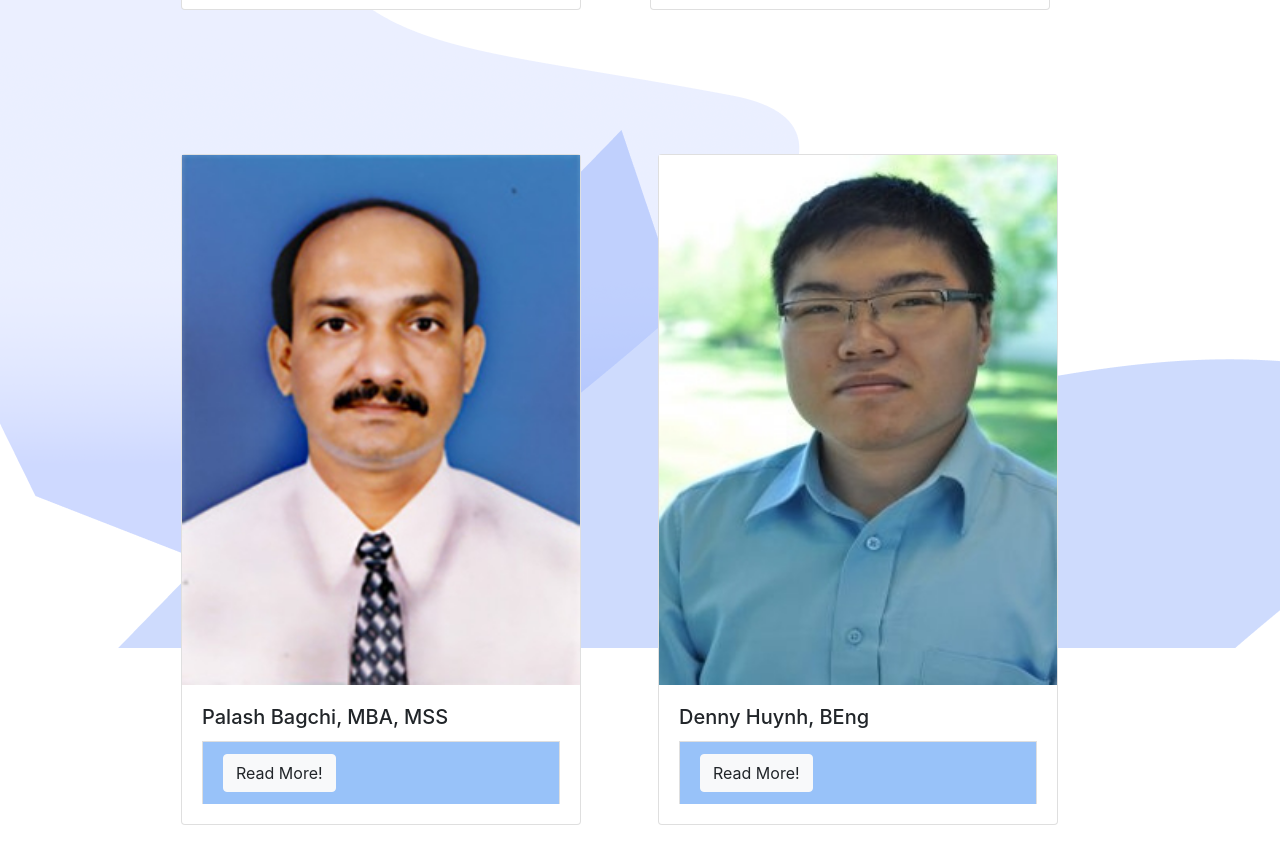
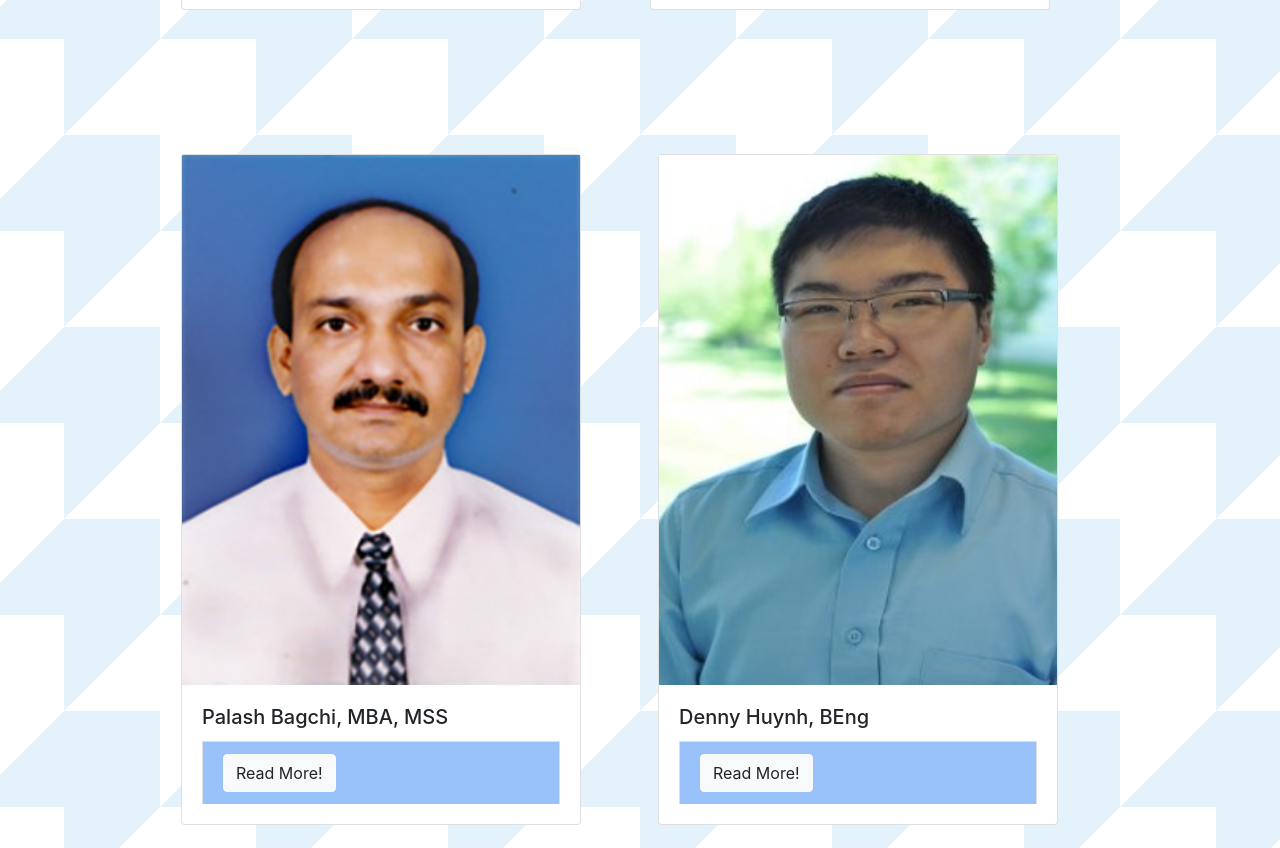
Before and after one commit to MushtabaA/AASEE-Website, a React (Create React App) app in the folder react-bootstrap/: page /BOD in a window 1280 px wide. Shown: the part 960-1808 px from the top of the page. Built offline with nearby package versions, Linux system fonts and the light colour scheme.

Commit message:
BOD bkg added

```diff
--- a/react-bootstrap/src/components/BOD.css
+++ b/react-bootstrap/src/components/BOD.css
@@ -26,19 +26,16 @@
   color: white !important;
   text-decoration-color: white;
 }
-.vector1 {
-  position: absolute;
-  display: block;
-  top: 260px;
-}
-.vector2 {
-  position: absolute;
-  display: block;
-  right: 0;
-  top: 290px;
-}
 .img-L {
   width: 100%;
   display: block;
   height: auto;
 }
+.bg {
+  background-image: url("/assets/Alternating-Arrowhead.svg");
+  height: 10%;
+  background-position: center;
+  background-size: 15%;
+  /* background-repeat: no-repeat; */
+  /* background-size: cover; */
+}
--- a/react-bootstrap/src/components/BOD.jsx
+++ b/react-bootstrap/src/components/BOD.jsx
@@ -17,16 +17,11 @@ export default class BOD extends Component {
   render() {
     return (
       <div>
+        <div class="bg">
         <div className="headTitle">
           <h1 class="pt-5 pb-5 text-center container-sm title">
             Board of Directors
           </h1>
-        </div>
-        <div className="vector1">
-          <img src="/assets/vector1.png" alt="vector1" />
-        </div>
-        <div className="vector2">
-          <img src="/assets/vector2.png" alt="vector2" />
         </div>
         <div className="container">
           <div className="row mr-3">
@@ -218,6 +213,7 @@ export default class BOD extends Component {
             </div>
           </div>
         </div>
+        </div>
       </div>
     );
   }
```
